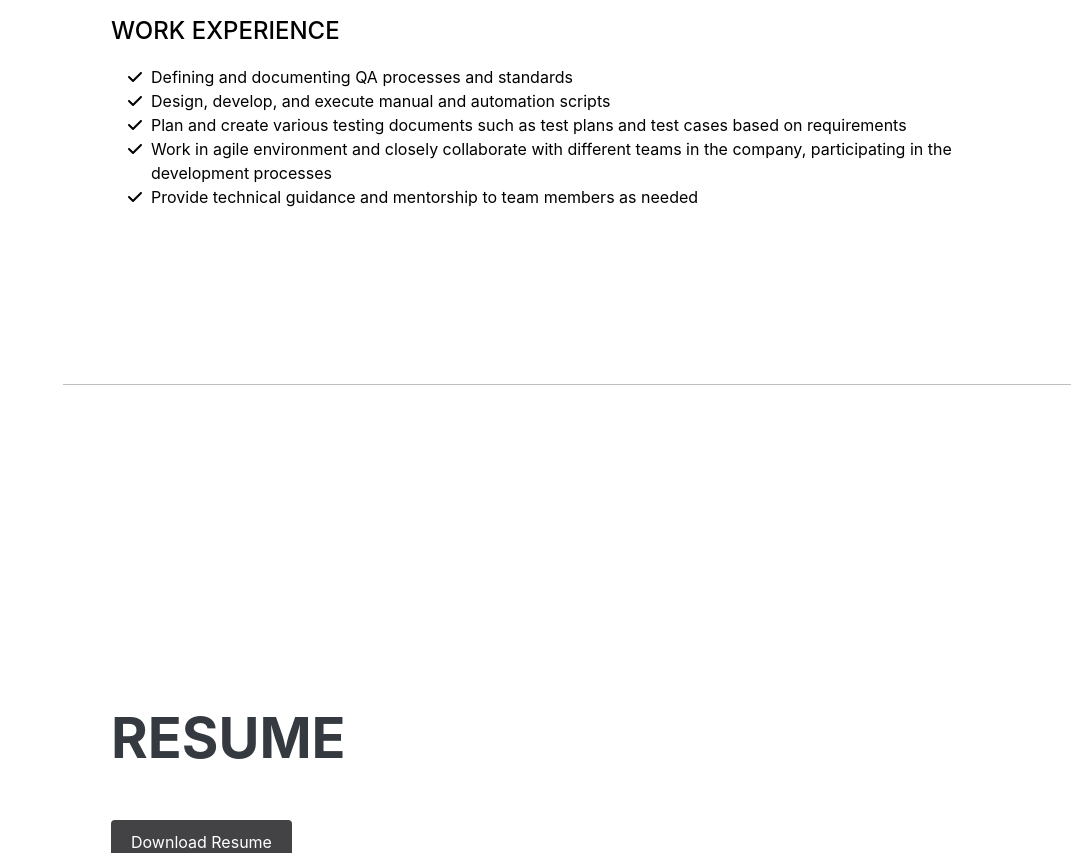
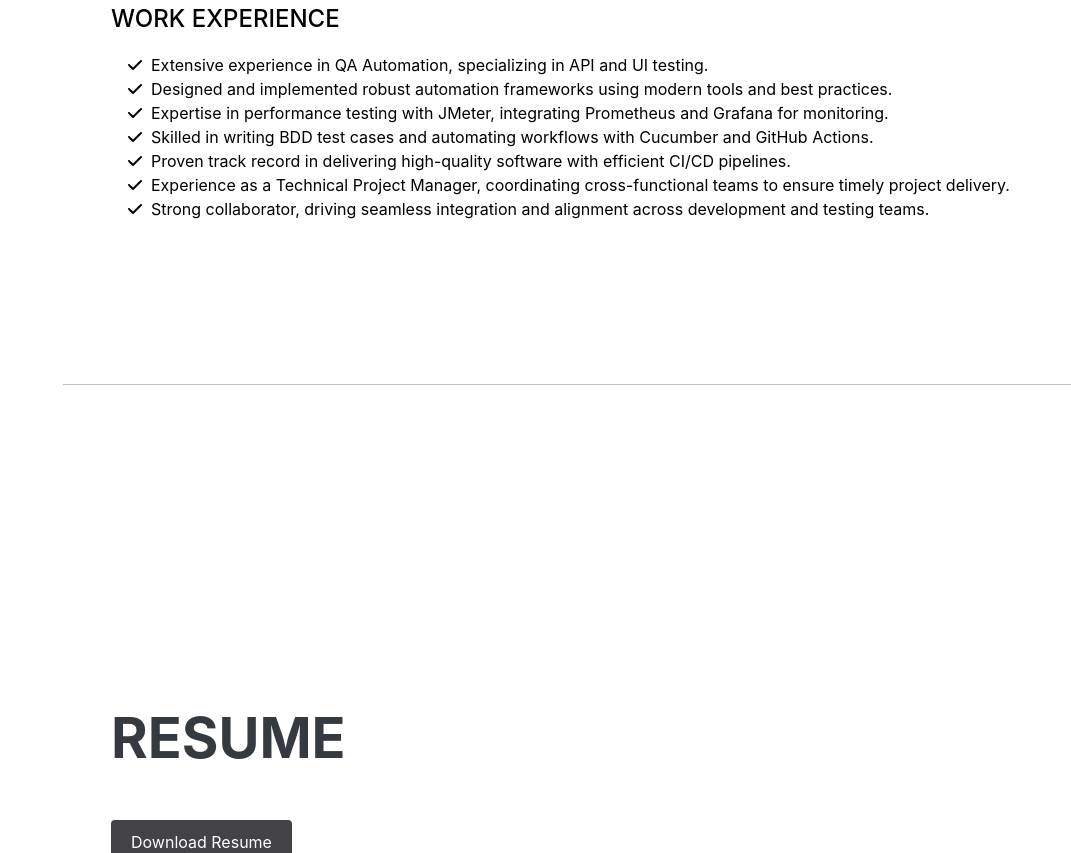
Before and after one commit to isurooo/isurooo.github.io, a plain HTML site: page index.html in a window 1280 px wide. Shown: the part 3441-4294 px from the top of the page, without its empty margins (209-1280 px from the left). Drawn offline with nearby package versions, Linux system fonts and the light colour scheme; a script that the page names is missing; a web font is replaced by a local one.

Commit message:
update experience

```diff
--- a/index.html
+++ b/index.html
@@ -175,23 +175,31 @@
                     <ul class="fa-ul mb-0">
                         <li>
                             <span class="fa-li"><i class="fas fa-check"></i></span>
-                            Defining and documenting QA processes and standards
+                            Extensive experience in QA Automation, specializing in API and UI testing.
                         </li>
                         <li>
                             <span class="fa-li"><i class="fas fa-check"></i></span>
-                            Design, develop, and execute manual and automation scripts
+                            Designed and implemented robust automation frameworks using modern tools and best practices.
                         </li>
                         <li>
                             <span class="fa-li"><i class="fas fa-check"></i></span>
-                            Plan and create various testing documents such as test plans and test cases based on requirements
+                            Expertise in performance testing with JMeter, integrating Prometheus and Grafana for monitoring.
                         </li>
                         <li>
                             <span class="fa-li"><i class="fas fa-check"></i></span>
-                            Work in agile environment and closely collaborate with different teams in the company, participating in the development processes
+                            Skilled in writing BDD test cases and automating workflows with Cucumber and GitHub Actions.
                         </li>
                         <li>
                             <span class="fa-li"><i class="fas fa-check"></i></span>
-                            Provide technical guidance and mentorship to team members as needed
+                            Proven track record in delivering high-quality software with efficient CI/CD pipelines.
+                        </li>
+                        <li>
+                            <span class="fa-li"><i class="fas fa-check"></i></span>
+                            Experience as a Technical Project Manager, coordinating cross-functional teams to ensure timely project delivery.
+                        </li>
+                        <li>
+                            <span class="fa-li"><i class="fas fa-check"></i></span>
+                            Strong collaborator, driving seamless integration and alignment across development and testing teams.
                         </li>
                     </ul>
                 </div>
```
